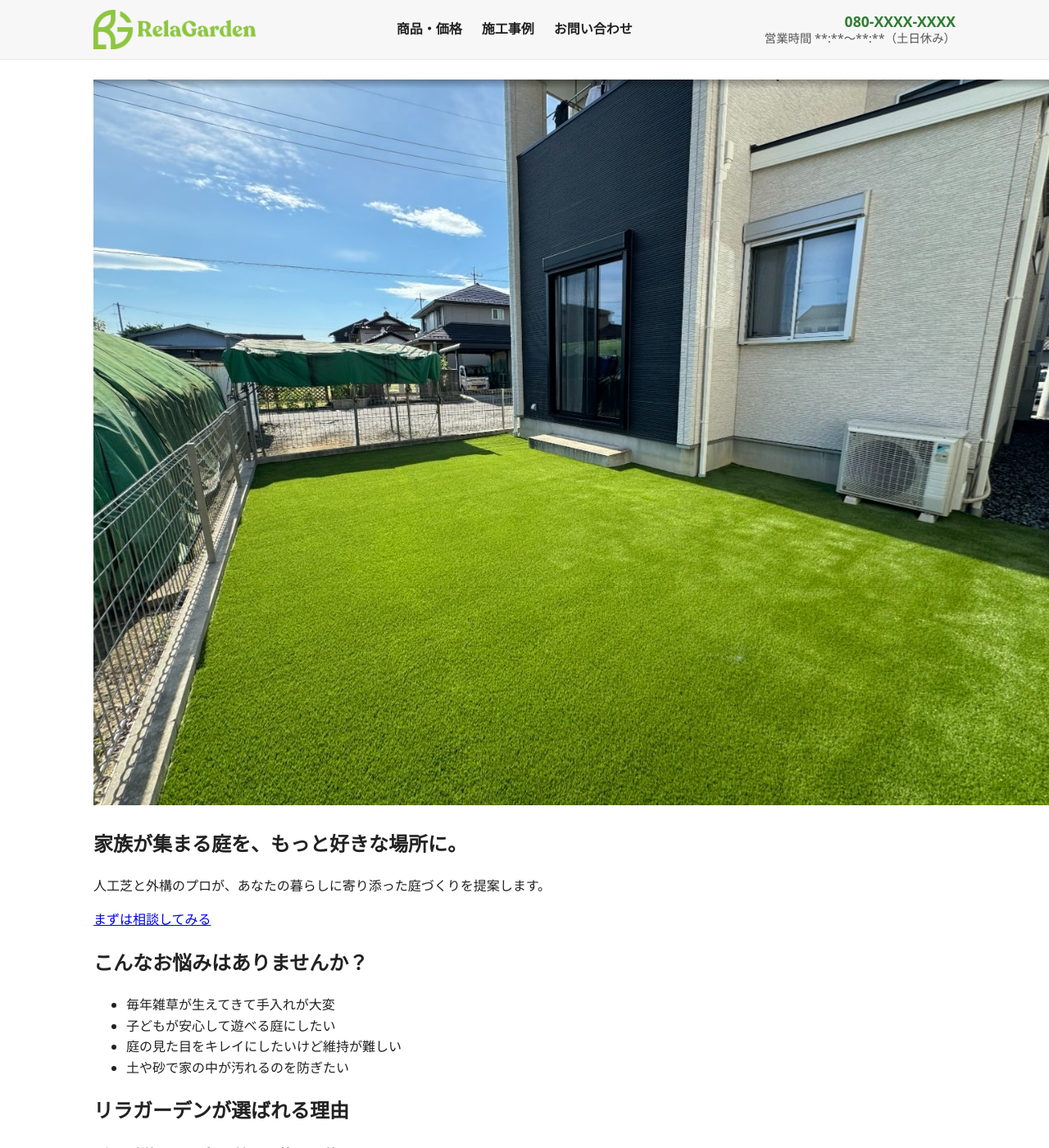
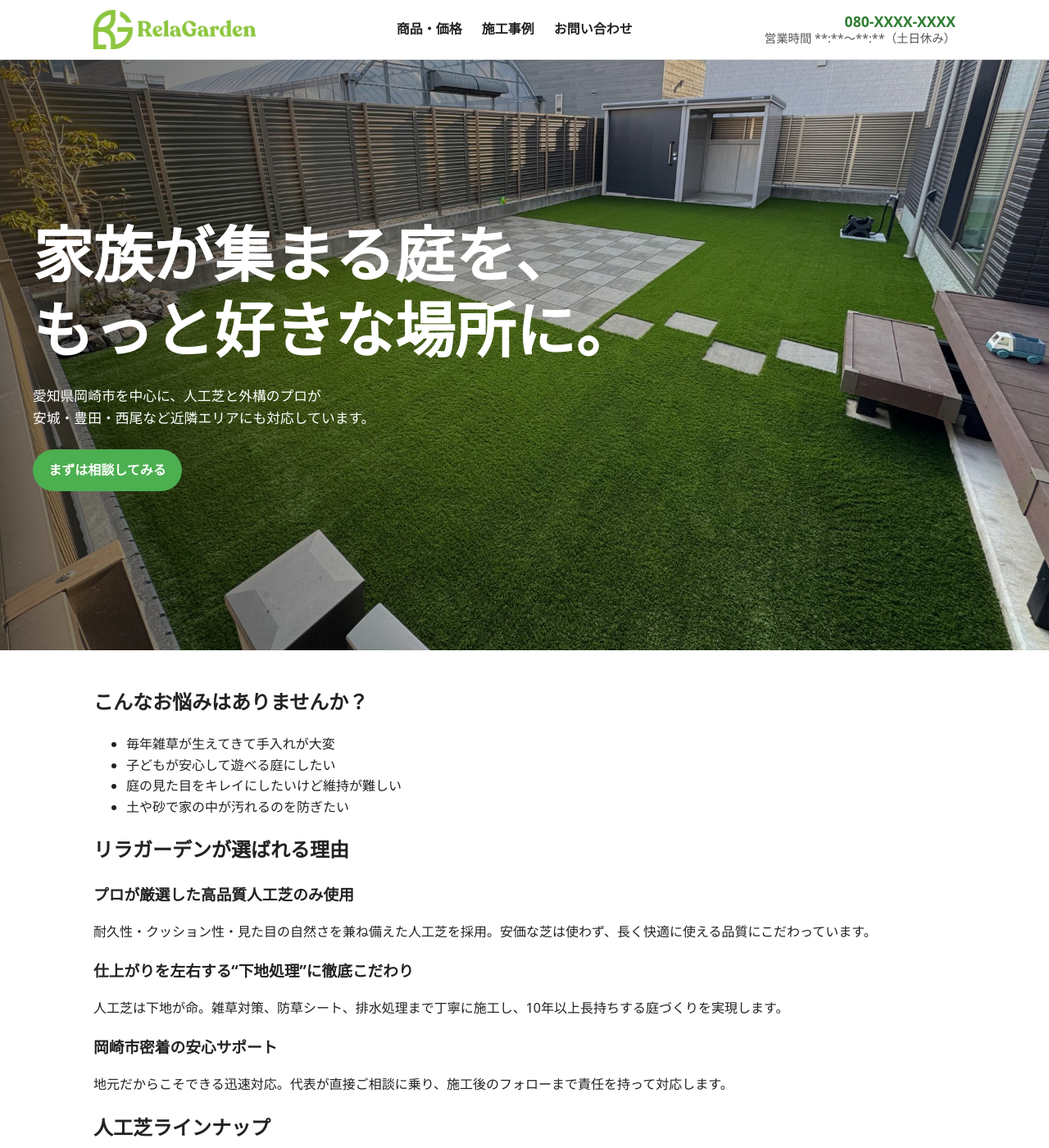
Before and after one commit to nukumizu719-cpu/relagarden, a Jekyll site: the page built from index.md, in a window 1280 px wide and 1400 px high. Shown: the whole window at 82% size. Built offline with Jekyll 4.4.1, drawn with Linux system fonts in a browser that asks for light colours; some web fonts are replaced.

Commit message:
heroエリア修正

```diff
--- a/_includes/hero.html
+++ b/_includes/hero.html
@@ -1,18 +1,19 @@
 <section class="hero" role="region" aria-label="RelaGarden メインビジュアル">
   <div class="hero-slider">
     <picture>
-      <img src="/assets/images/case-a-800.jpg"
+      <img src="/assets/images/hero.jpg"
            alt="人工芝施工事例"
            loading="eager">
     </picture>
 
     <div class="hero-overlay">
-      <h1 class="site-title">
-        家族が集まる庭を、もっと好きな場所に。
+      <h1 class="hero-title">
+        家族が集まる庭を、<br>もっと好きな場所に。
       </h1>
 
       <p class="site-sub">
-        人工芝と外構のプロが、あなたの暮らしに寄り添った庭づくりを提案します。
+        愛知県岡崎市を中心に、人工芝と外構のプロが<br>
+         安城・豊田・西尾など近隣エリアにも対応しています。
       </p>
 
       <a class="btn btn-primary" href="/contact/">
--- a/_layouts/default.html
+++ b/_layouts/default.html
@@ -64,6 +64,7 @@
     }
   }
   </script>
+  <link href="https://fonts.googleapis.com/css2?family=Zen+Maru+Gothic:wght@400;700&display=swap" rel="stylesheet">
 
   <link rel="icon" type="image/png" href="/favicon.png">
   <link rel="stylesheet" href="{{ '/assets/css/relagarden.css' | relative_url }}">
@@ -72,7 +73,7 @@
 
   {% include header.html %}
 
-  <main class="container">
+  <main>
     {{ content }}
   </main>
 
--- a/assets/css/relagarden.css
+++ b/assets/css/relagarden.css
@@ -1,90 +1,42 @@
-:root{--max-width:1100px;--gap:16px}
-*{box-sizing:border-box}
-body{font-family:system-ui,-apple-system,Segoe UI,Roboto,"Hiragino Kaku Gothic ProN",Meiryo, sans-serif;margin:0;color:#222;line-height:1.6}
-.container{max-width:var(--max-width);margin:0 auto;padding:24px}
-.site-header{background:#f7f7f7;border-bottom:1px solid #e6e6e6}
-.site-header .inner{display:flex;align-items:center;justify-content:space-between;max-width:var(--max-width);margin:0 auto;padding:12px}
-.logo{font-weight:700;text-decoration:none;color:#111}
-@media (max-width:600px){
-  .site-header .inner{padding:8px}
-  .container{padding:12px}
+/* -----------------------------------
+   基本設定（デザインシステム）
+----------------------------------- */
+:root {
+  --max-width: 1100px;
+  --gap: 16px;
 }
 
-/* 施工事例グリッド */
-.works-grid {
-  display: grid;
-  grid-template-columns: repeat(auto-fill, minmax(240px, 1fr));
-  gap: 1rem;
-  margin: 1.5rem 0;
+* {
+  box-sizing: border-box;
 }
 
-/* 各事例カード */
-.work-item {
-  background: #fff;
-  border: 1px solid #e6e6e6;
-  border-radius: 6px;
-  overflow: hidden;
-  transition: transform .18s ease, box-shadow .18s ease;
+body {
+  font-family: system-ui, -apple-system, Segoe UI, Roboto, "Hiragino Kaku Gothic ProN", Meiryo, sans-serif;
+  margin: 0;
+  color: #222;
+  line-height: 1.6;
 }
 
-/* 画像 */
-.work-item img {
-  display: block;
-  width: 100%;
-  height: 160px;
-  object-fit: cover;
-  object-position: center;
+.container {
+  max-width: var(--max-width);
+  margin: 0 auto;
+  padding: 24px;
 }
 
-/* タイトル・抜粋 */
-.work-item h3 {
-  font-size: 1.05rem;
-  margin: 0.6rem 0 0.3rem;
-  padding: 0 0.8rem;
-}
-.work-item .work-excerpt {
-  font-size: 0.95rem;
-  color: #555;
-  padding: 0 0.8rem 1rem;
-  margin: 0;
-}
-
-/* ホバー効果 */
-.work-item:hover {
-  transform: translateY(-4px);
-  box-shadow: 0 8px 20px rgba(0,0,0,0.08);
-}
-
-/* レスポンシブ調整（小さい画面で画像高さを抑える） */
-@media (max-width: 480px) {
-  .work-item img {
-    height: 120px;
+@media (max-width: 600px) {
+  .container {
+    padding: 12px;
   }
 }
 
-/* お問い合わせボタン */
-.contact-btn {
-  display: inline-block;
-  padding: 1rem 2rem;
-  background: #4CAF50; /* ブランドカラーに合わせて後で調整可 */
-  color: #fff;
-  text-decoration: none;
-  border-radius: 6px;
-  font-size: 1.2rem;
-  font-weight: bold;
-  text-align: center;
-  transition: background 0.2s ease, transform 0.2s ease;
-  margin-top: 1.5rem;
-}
-
-.contact-btn:hover {
-  background: #43a047;
-  transform: translateY(-2px);
-}
-
-/* ヘッダー全体 */
+/* -----------------------------------
+   ヘッダー（完全統合版）
+----------------------------------- */
 .site-header {
-  background: #f7f7f7;
+  position: sticky;
+  top: 0;
+  z-index: 1000;
+  background: #fff;
   border-bottom: 1px solid #e6e6e6;
 }
 
@@ -150,9 +102,180 @@ body{font-family:system-ui,-apple-system,Segoe UI,Roboto,"Hiragino Kaku Gothic P
   }
 }
 
-header {
-  position: sticky;
-  top: 0;
-  z-index: 1000;
+/* -----------------------------------
+   施工事例グリッド
+----------------------------------- */
+.works-grid {
+  display: grid;
+  grid-template-columns: repeat(auto-fill, minmax(240px, 1fr));
+  gap: 1rem;
+  margin: 1.5rem 0;
+}
+
+/* カード */
+.work-item {
   background: #fff;
+  border: 1px solid #e6e6e6;
+  border-radius: 6px;
+  overflow: hidden;
+  transition: transform .18s ease, box-shadow .18s ease;
 }
+
+/* 画像 */
+.work-item img {
+  display: block;
+  width: 100%;
+  height: 160px;
+  object-fit: cover;
+  object-position: center;
+}
+
+/* タイトル・抜粋 */
+.work-item h3 {
+  font-size: 1.05rem;
+  margin: 0.6rem 0 0.3rem;
+  padding: 0 0.8rem;
+}
+.work-item .work-excerpt {
+  font-size: 0.95rem;
+  color: #555;
+  padding: 0 0.8rem 1rem;
+  margin: 0;
+}
+
+/* ホバー */
+.work-item:hover {
+  transform: translateY(-4px);
+  box-shadow: 0 8px 20px rgba(0,0,0,0.08);
+}
+
+/* スマホ画像調整 */
+@media (max-width: 480px) {
+  .work-item img {
+    height: 120px;
+  }
+}
+
+/* -----------------------------------
+   お問い合わせボタン
+----------------------------------- */
+.contact-btn {
+  display: inline-block;
+  padding: 1rem 2rem;
+  background: #4CAF50;
+  color: #fff;
+  text-decoration: none;
+  border-radius: 6px;
+  font-size: 1.2rem;
+  font-weight: bold;
+  text-align: center;
+  transition: background 0.2s ease, transform 0.2s ease;
+  margin-top: 1.5rem;
+}
+
+.contact-btn:hover {
+  background: #43a047;
+  transform: translateY(-2px);
+}
+
+/* -----------------------------------
+   ヒーローセクション
+----------------------------------- */
+.hero {
+  background: #000;
+  color: #fff;
+}
+
+.hero-slider {
+  position: relative;
+  /*max-width: var(--max-width);
+  margin: 0 auto; */
+  overflow: hidden;
+}
+
+/* 画像 */
+.hero-slider picture,
+.hero-slider img {
+  display: block;
+  width: 100%;
+  height: auto;
+}
+
+/* オーバーレイ（テキストエリア） */
+.hero-overlay {
+  position: absolute;
+  inset: 0;
+  display: flex;
+  flex-direction: column;
+  justify-content: center;
+  padding: 2.5rem;
+  background: linear-gradient(
+    to right,
+    rgba(0,0,0,0.55),
+    rgba(0,0,0,0.25),
+    transparent
+  );
+}
+
+/* ヒーロタイトル */
+.hero-title{
+  font-size: 4.6rem;
+  font-weight: 700;
+  line-height: 1.25;
+  margin: 0 0 1.2rem;
+  font-family: "Zen Maru Gothic", sans-serif;
+}
+
+/* タイトル・サブコピー */
+.site-title {
+  font-size: 2.1rem;
+  margin: 0 0 0.8rem;
+}
+.site-sub {
+  font-size: 1.05rem;
+  margin: 0 0 1.5rem;
+  max-width: 32rem;
+}
+
+/* ボタン（仮のベース） */
+.btn {
+  display: inline-block;
+  width: auto;        /* ← これが決定打 */
+  align-self: flex-start; /* ← flex で勝手に伸びるのを防ぐ */
+  padding: 0.8rem 1.2rem;
+  border-radius: 999px;
+  text-decoration: none;
+  font-weight: 700;
+  font-size: 1rem;
+}
+
+.btn-primary {
+  background: #4CAF50;
+  color: #fff;
+}
+.btn-primary:hover {
+  background: #43a047;
+}
+
+@media (max-width: 700px) {
+  .hero-title {
+    font-size: 1rem;
+    line-height: 1.3;
+  }
+
+  .site-sub {
+    font-size: 0.8rem;
+    line-height: 1.6;
+  }
+
+  .btn {
+    font-size: 1rem;
+    padding: 0.7rem 1.2rem;
+  }
+}
+
+@media (max-width: 700px) {
+  .hero-overlay {
+    padding-top: 4rem;
+  }
+}
--- a/index.md
+++ b/index.md
@@ -4,11 +4,13 @@ title: ホーム
 ---
 
 {% include hero.html %}
-{% include top-problems.html %}
-{% include top-usp.html %}
-{% include top-lineup.html %}
-{% include top-price.html %}
-{% include top-flow.html %}
+
+<div class="container">
+  {% include top-problems.html %}
+  {% include top-usp.html %}
+  {% include top-lineup.html %}
+  {% include top-price.html %}
+  {% include top-flow.html %}
 
 <section id="top-works">
   <h2>施工事例</h2>
```
Also changed, not shown: assets/images/hero.jpg (added).
